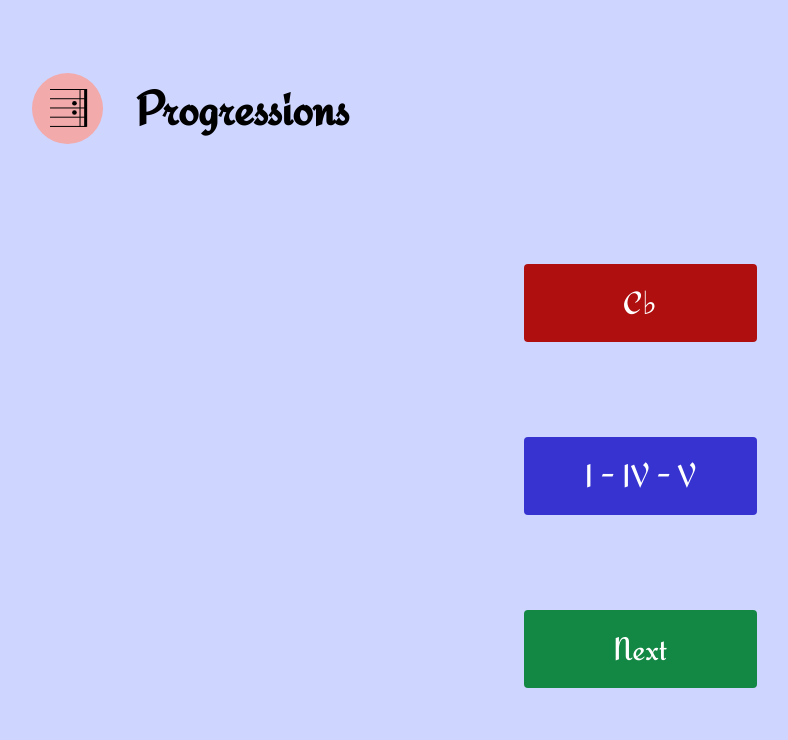
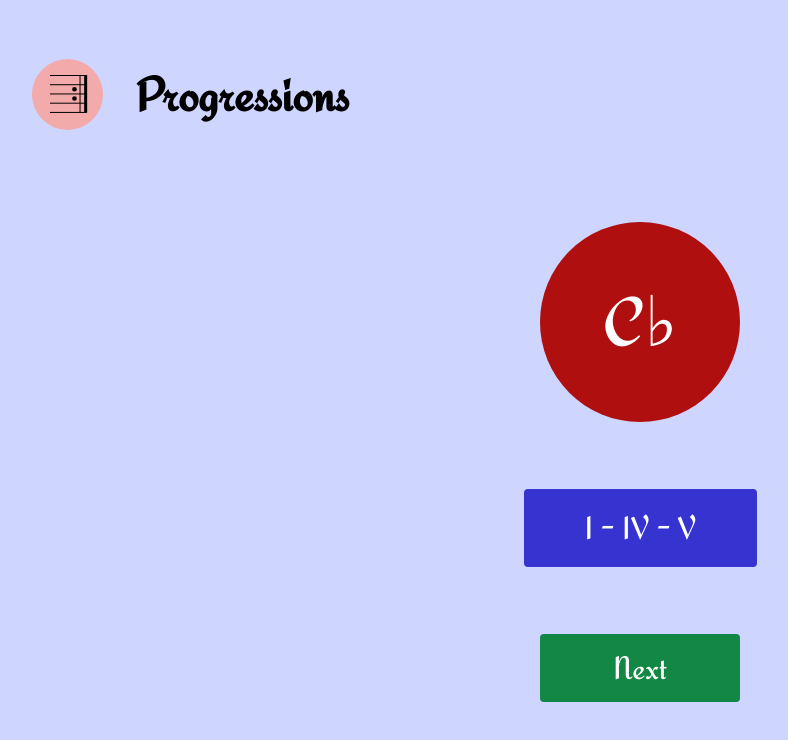
Before and after one commit to luciancic/guitar-trainer, a React (Create React App) app: page / in a window 1280 px wide. Both pictures are taken after a click on the button "Progression". Shown: the top 740 px of the page, without its empty margins (0-788 px from the left). Built offline with nearby package versions, Linux system fonts and the light colour scheme.

Commit message:
add button sizes

```diff
--- a/src/App.scss
+++ b/src/App.scss
@@ -47,9 +47,18 @@ button {
 .button {
   &-red {
     background-color: $red;
+    height: 200px;
+    width: 200px;
+    border-radius: 100%;
+    font-size: 70px;
   }
 
   &-blue {
     background-color: $blue;
   }
+
+  &-small {
+    height: 68px;
+    width: 200px;
+  }
 }
--- a/src/components/Progression.js
+++ b/src/components/Progression.js
@@ -20,7 +20,7 @@ function Progression({ back }) {
             </div>
             <button className="button-red">{key}</button>
             <button className="button-blue">{progression}</button>
-            <button onClick={next}>Next</button>
+            <button className="button-small" onClick={next}>Next</button>
         </div>
     )
 }
--- a/src/components/SingleScale.js
+++ b/src/components/SingleScale.js
@@ -13,7 +13,7 @@ function SingleScale({ back }) {
                 <h1>Single Scale</h1>
             </div>
             <button className="button-red" onClick={() => setKey(getRandomFrom(keys))}>{key}</button>
-            <button onClick={() => setKey(getRandomFrom(keys))}>Next</button>
+            <button className="button-small" onClick={() => setKey(getRandomFrom(keys))}>Next</button>
         </div>
     )
 }
```
